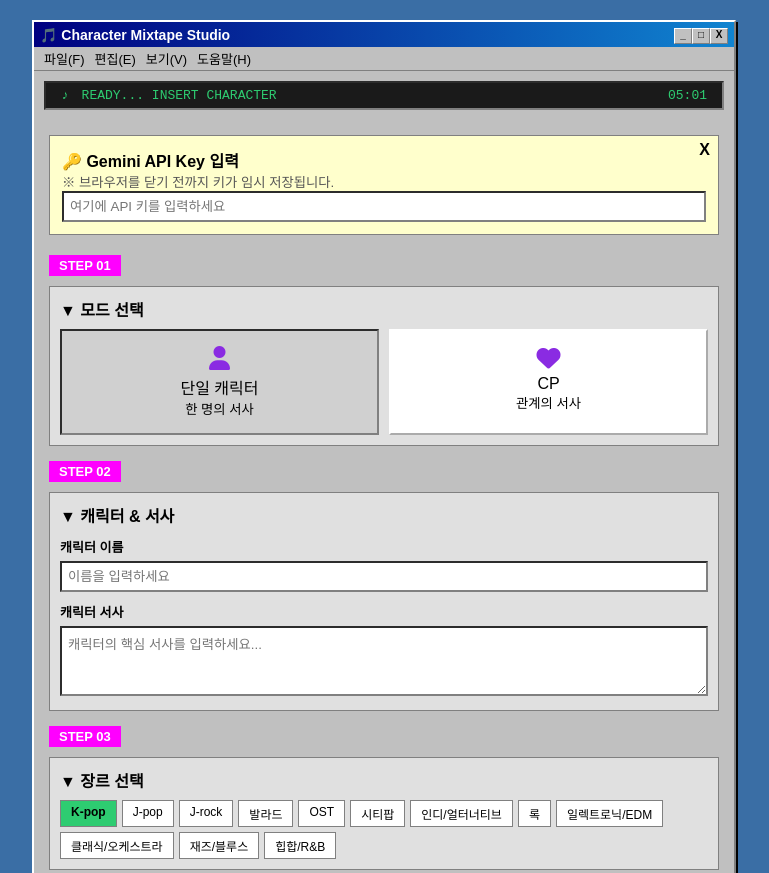
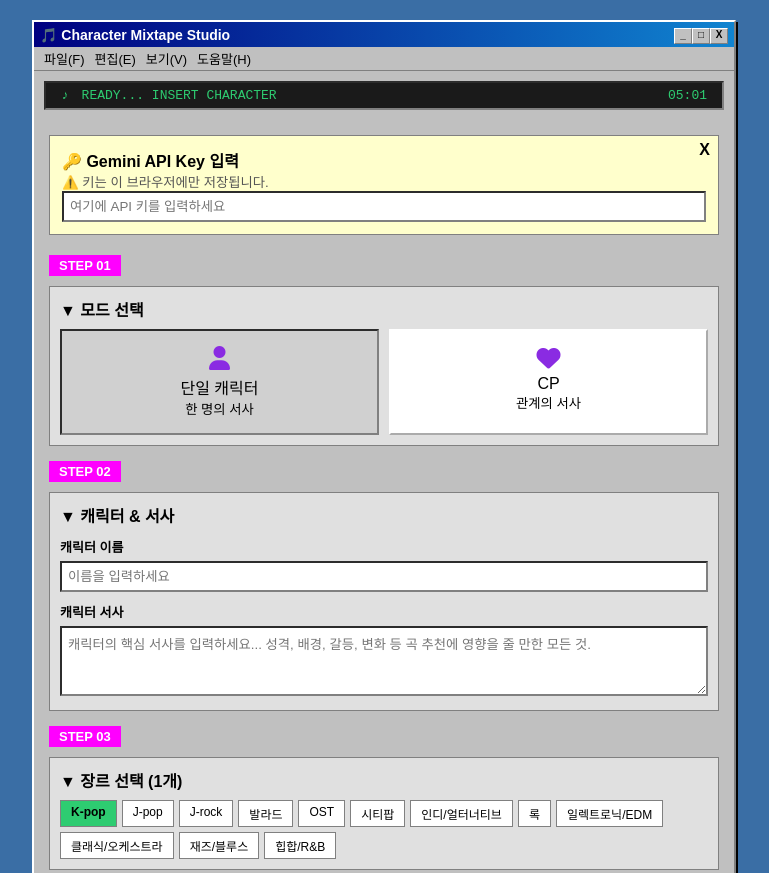
Before and after one commit to wisek4110-byte/character_playlist, a plain HTML site: page index.html in a window 1280 px wide. Shown: the top 873 px of the page, without its empty margins (256-1025 px from the left). Drawn offline with Linux system fonts and the light colour scheme.

Commit message:
Update index.html

```diff
--- a/index.html
+++ b/index.html
@@ -208,7 +208,7 @@
         <div class="api-box">
             <span class="close-x" onclick="this.parentElement.style.display='none'">X</span>
             <strong>🔑 Gemini API Key 입력</strong><br>
-            <small style="color: #555;">※ 브라우저를 닫기 전까지 키가 임시 저장됩니다.</small>
+            <small style="color: #555;">⚠️ 키는 이 브라우저에만 저장됩니다.</small>
             <input type="password" id="apiKey" oninput="saveKey()" placeholder="여기에 API 키를 입력하세요">
         </div>
 
@@ -234,25 +234,25 @@
                 <label>캐릭터 이름</label>
                 <input type="text" id="s_name" class="req" oninput="checkForm()" placeholder="이름을 입력하세요">
                 <label>캐릭터 서사</label>
-                <textarea id="s_story" class="req" oninput="checkForm()" placeholder="캐릭터의 핵심 서사를 입력하세요..."></textarea>
+                <textarea id="s_story" class="req" oninput="checkForm()" placeholder="캐릭터의 핵심 서사를 입력하세요... 성격, 배경, 갈등, 변화 등 곡 추천에 영향을 줄 만한 모든 것."></textarea>
             </div>
             <div id="cpInputs" style="display:none;">
                 <label>캐릭터 A 이름</label>
                 <input type="text" id="c_nameA" class="req-cp" oninput="checkForm()">
                 <label>캐릭터 A 서사 (선택)</label>
-                <textarea id="c_storyA" placeholder="A의 핵심 서사"></textarea>
+                <textarea id="c_storyA" placeholder="캐릭터의 핵심 서사를 입력하세요... 성격, 배경, 갈등, 변화 등 곡 추천에 영향을 줄 만한 모든 것."></textarea>
                 <label>캐릭터 B 이름</label>
                 <input type="text" id="c_nameB" class="req-cp" oninput="checkForm()">
                 <label>캐릭터 B 서사 (선택)</label>
-                <textarea id="c_storyB" placeholder="B의 핵심 서사"></textarea>
+                <textarea id="c_storyB" placeholder="캐릭터 B의 개별 서사"></textarea>
                 <label style="color: var(--accent-purple);">★ CP 자체의 서사 (관계성)</label>
-                <textarea id="c_storyRel" class="req-cp" oninput="checkForm()" placeholder="두 사람 사이의 관계성..."></textarea>
+                <textarea id="c_storyRel" class="req-cp" oninput="checkForm()" placeholder="두 사람 사이에서 일어난 일, 관계의 변화, 정서적 흐름..."></textarea>
             </div>
         </div>
 
         <div class="step-header">STEP 03</div>
         <div class="step-container">
-            <div class="step-title">▼ 장르 선택</div>
+            <div class="step-title">▼ 장르 선택 (1개)</div>
             <div class="genre-grid" id="genreGrid"></div>
         </div>
 
```
